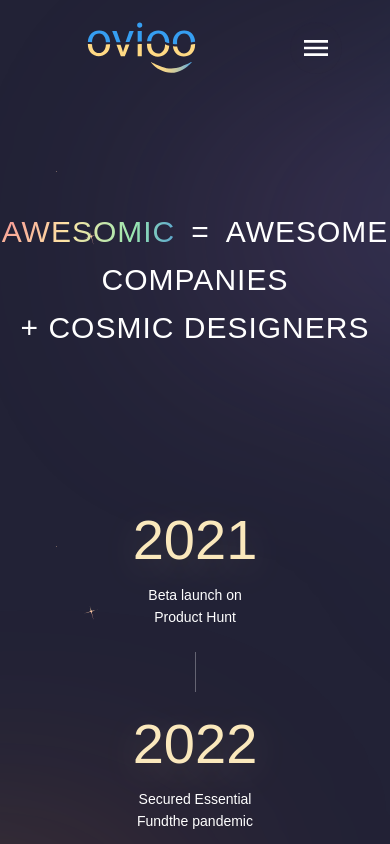
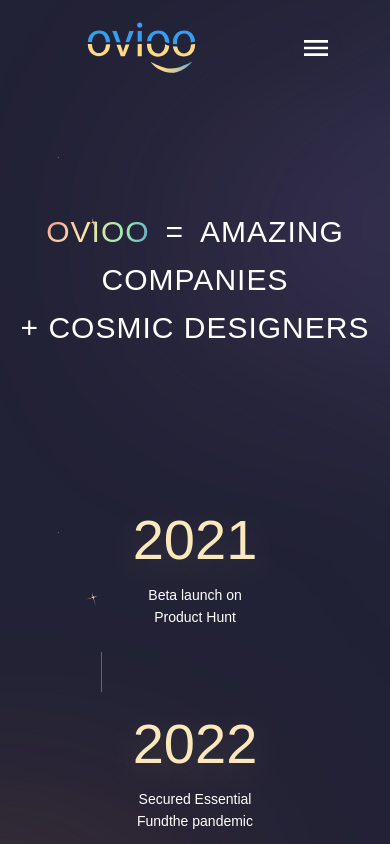
Before and after one commit to MohamedAhmed12/ovioo-saas, a Next.js app in the folder client/: page /about in a window 390 px wide. Shown: the top 844 px of the page. Built offline with nearby package versions, Linux system fonts and the light colour scheme; a web font is replaced by a local one.

Commit message:
fix(fe-style): fix some key warnings & make global greiant text class

```diff
--- a/client/src/app/(unauth)/about/page.tsx
+++ b/client/src/app/(unauth)/about/page.tsx
@@ -18,11 +18,11 @@ export default function Home() {
             <div className="intro flex flex-col">
                 <div className="container title uppercase text-center">
                     <Typography variant="h2">
-                        <span className="text-gradient-h1">
-                            <strong>awesomic</strong>
+                        <span className="text-gradient">
+                            <strong>ovioo</strong>
                         </span>
                         <span className="title-span ml-4 mr-4">=</span>
-                        <strong>awesome</strong> companies
+                        <strong>amazing</strong> companies
                         <br />+ <strong>cosmic</strong> designers
                     </Typography>
                 </div>
--- a/client/src/app/(unauth)/how-it-works/page.tsx
+++ b/client/src/app/(unauth)/how-it-works/page.tsx
@@ -94,16 +94,13 @@ export default function HowItWorks() {
             <div className="what-you-get text-[40px] font-medium text-center mt-36 mb-20 flex  flex-col items-center">
                 <h2 className="mb-20">What You Get With Ovioo</h2>
                 <ImageList
+                    className="w-full pr-5 pl-5 "
                     sx={{ gridAutoColumns: 1 }}
                     variant="quilted"
                     cols={4}
-                    grid-column-gap="60px"
-                    grid-row-gap="60px"
-                    gap={60}
-                    className="w-full pr-5 pl-5"
                 >
-                    {itemData.map((item) => (
-                        <ImageListItem key={item.img} cols={item.cols || 1} rows={item.rows || 1}>
+                    {itemData.map((item, index) => (
+                        <ImageListItem key={index} cols={item.cols || 1} rows={item.rows || 1}>
                             <Image
                                 {...srcset(item.img, 121, item.rows, item.cols)}
                                 alt={item.title}
--- a/client/src/components/About/AboutStepper.tsx
+++ b/client/src/components/About/AboutStepper.tsx
@@ -21,8 +21,8 @@ export default function AboutStepper() {
     return (
         <div className="about-steppers-wrapper flex flex-col lg:flex-row w-full mt-40 mb-40 justify-center lg:justify-between items-center">
             {steps.map(({ year, text }, index) => (
-                <>
-                    <div className="stepper-wrapper" key={index}>
+                <span key={index}>
+                    <div className="stepper-wrapper">
                         <div className="about-us-stepper-figure">{year}</div>
                         <div className="about-us-steppers-eclipse">
                             <Image
@@ -42,7 +42,7 @@ export default function AboutStepper() {
                     {steps.length !== index + 1 && (
                         <div className="about-us-steppers-vertical-line block lg:hidden"></div>
                     )}
-                </>
+                </span>
             ))}
         </div>
     );
--- a/client/src/components/Footer.tsx
+++ b/client/src/components/Footer.tsx
@@ -15,7 +15,7 @@ export default function Footer() {
                             className="footer-logo w-full inline-block w--current"
                         >
                             <img
-                                src="/svg/footer-logoa.svg"
+                                src="/svg/footer-logo.svg"
                                 loading="lazy"
                                 alt="ovioo logo"
                                 className="footer__logo"
--- a/client/src/components/HowItWorks/HowItWorksStepper.tsx
+++ b/client/src/components/HowItWorks/HowItWorksStepper.tsx
@@ -21,11 +21,8 @@ export default function HowItWorksStepper() {
     return (
         <div className="how-it-works__steppers-wrapper flex flex-col lg:flex-row w-full mt-40 mb-40 justify-center lg:justify-between items-center">
             {steps.map(({ iconSrc, text }, index) => (
-                <>
-                    <div
-                        className="stepper-wrapper flex flex-col items-center text-center"
-                        key={index}
-                    >
+                <span key={index}>
+                    <div className="stepper-wrapper flex flex-col items-center text-center">
                         <div className="how-it-works__steppers-item flex relative items-center flex-row">
                             <div className="flex flex-col items-center">
                                 <Image
@@ -46,7 +43,7 @@ export default function HowItWorksStepper() {
                     {steps.length !== index + 1 && (
                         <div className="about-us-steppers-vertical-line block lg:hidden"></div>
                     )}
-                </>
+                </span>
             ))}
         </div>
     );
--- a/client/src/styles/app/globals.scss
+++ b/client/src/styles/app/globals.scss
@@ -43,4 +43,16 @@ body {
     .MuiTypography-root{
         font-family: E ukraine, sans-serif;
     }
+    .text-gradient {
+        -webkit-text-fill-color: transparent;
+        background-image: radial-gradient(
+            circle at 0 0,
+            #f79393,
+            #fee4a5 38%,
+            #9ae8b0 75%,
+            #5ba5d0
+        );
+        -webkit-background-clip: text;
+        background-clip: text;
+    }
 }
--- a/client/src/styles/app/unauth/about-us.scss
+++ b/client/src/styles/app/unauth/about-us.scss
@@ -19,18 +19,6 @@
                 font-size: 52px;
                 letter-spacing: 3px;
                 line-height: 83px !important;
-                .text-gradient-h1 {
-                    -webkit-text-fill-color: transparent;
-                    background-image: radial-gradient(
-                        circle at 0 0,
-                        #f79393,
-                        #fee4a5 38%,
-                        #9ae8b0 75%,
-                        #5ba5d0
-                    );
-                    -webkit-background-clip: text;
-                    background-clip: text;
-                }
                 @media screen and (max-width: 991px) {
                     font-size: 30px;
                     line-height: 48px !important;
```
Also changed, not shown: client/src/styles/app/unauth/how-it-works.scss (+4 -12 lines).
